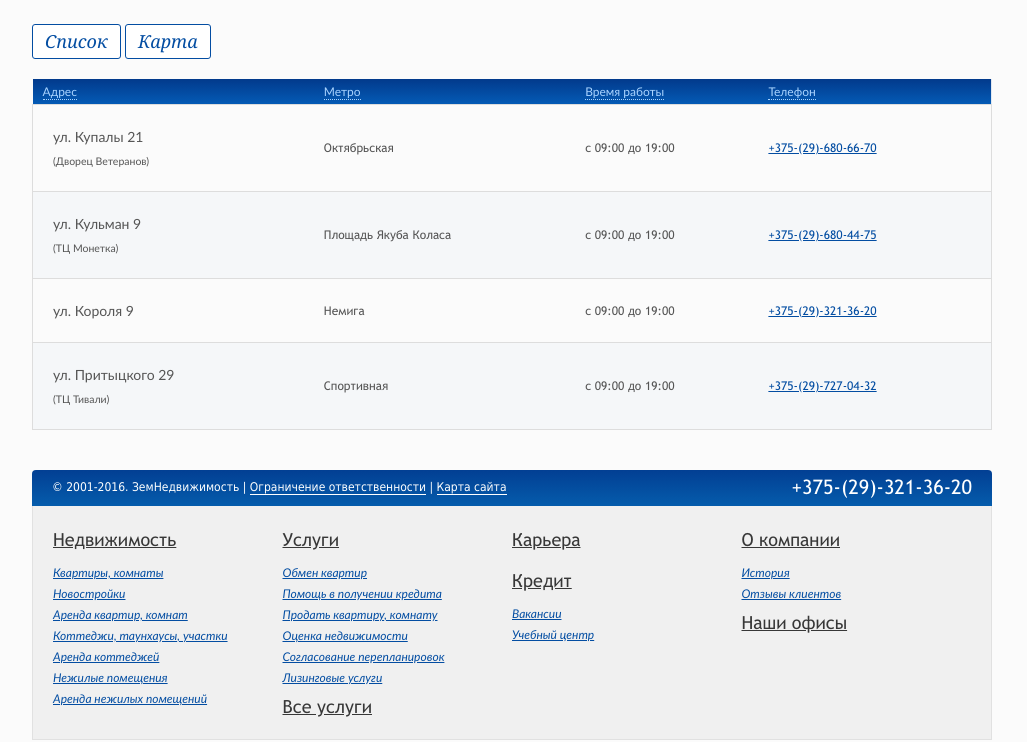
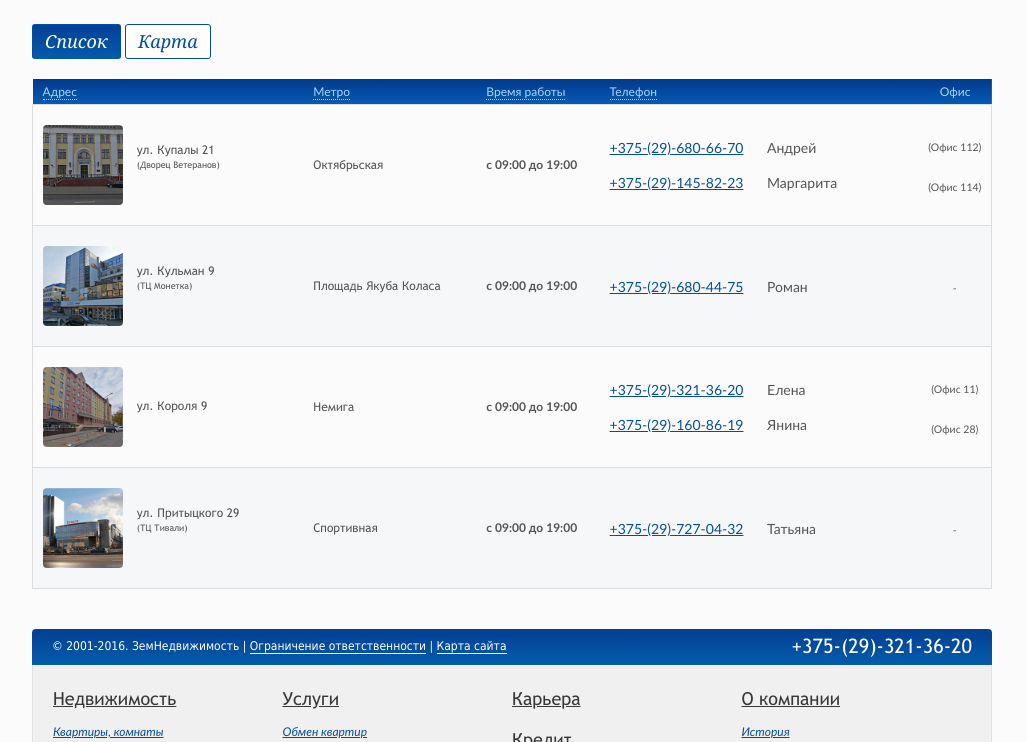
Before and after one commit to iLunts/incom, a website: page index.html at #/offices in a window 1280 px wide. Shown: the part 351-1093 px from the top of the page, without its empty margins (128-1155 px from the left). Drawn offline with nearby package versions, Linux system fonts and the light colour scheme; files whose address does not match are found by name.

Commit message:
Fixed office information

```diff
--- a/Content/less/components/button.less
+++ b/Content/less/components/button.less
@@ -117,7 +117,8 @@
         font-style: italic;
         font-family: Georgia,serif;
 
-        &:hover{
+        &:hover,
+        &.active{
             background: #055bab;
             color: #ffffff !important;
             border-bottom: 1px solid #055aab;
--- a/Content/less/main.less
+++ b/Content/less/main.less
@@ -124,6 +124,23 @@ p{
     }
 }
 
+// *******************************************
+//                Office
+// *******************************************
+.office{
+
+    // Element 'offica__title'
+    &__title{
+        margin-left: 10px;
+        display: inline-block;
+    }
+
+    // Element 'office__img'
+    &__img{
+        display: inline-block;
+        margin-left: 10px;
+    }
+}
 
 // *******************************************
 //                Footer
--- a/Scripts/app.js
+++ b/Scripts/app.js
@@ -44,10 +44,20 @@ app.controller("newbuildController", function ($scope) { });
 app.controller("searchController", function ($scope) { });
 app.controller("officesController", function ($scope) {
     $scope.offices = [
-        {adress: 'ул. Купалы 21', place: '(Дворец Ветеранов)', metro: 'Октябрьская', workStart: '09:00', workEnd: '19:00', phone: '+375-(29)-680-66-70' },
-        {adress: 'ул. Кульман 9', place: '(ТЦ Монетка)', metro: 'Площадь Якуба Коласа', workStart: '09:00', workEnd: '19:00', phone: '+375-(29)-680-44-75' },
-        {adress: 'ул. Короля 9', place: '', metro: 'Немига', workStart: '09:00', workEnd: '19:00', phone: '+375-(29)-321-36-20' },
-        {adress: 'ул. Притыцкого 29', place: '(ТЦ Тивали)', metro: 'Спортивная', workStart: '09:00', workEnd: '19:00', phone: '+375-(29)-727-04-32' }
+        {photo: '/content/img/office/yanki.jpg', adress: 'ул. Купалы 21', place: '(Дворец Ветеранов)', metro: 'Октябрьская', workStart: '09:00', workEnd: '19:00', phones: [
+            {office: '(Офис 112)', phone: '+375-(29)-680-66-70', author: 'Андрей'},
+            {office: '(Офис 114)', phone: '+375-(29)-145-82-23', author: 'Маргарита'}
+        ] },
+        {photo: '/content/img/office/kylman9.jpg', adress: 'ул. Кульман 9', place: '(ТЦ Монетка)', metro: 'Площадь Якуба Коласа', workStart: '09:00', workEnd: '19:00', phones: [
+            {office: '-', phone: '+375-(29)-680-44-75', author: 'Роман'}
+        ] },
+        {photo: '/content/img/office/korola.jpg', adress: 'ул. Короля 9', place: '', metro: 'Немига', workStart: '09:00', workEnd: '19:00', phones: [
+            {office: '(Офис 11)', phone: '+375-(29)-321-36-20', author: 'Елена'},
+            {office: '(Офис 28)', phone: '+375-(29)-160-86-19', author: 'Янина'}
+        ] },
+        {photo: '/content/img/office/pritickogo29.jpg', adress: 'ул. Притыцкого 29', place: '(ТЦ Тивали)', metro: 'Спортивная', workStart: '09:00', workEnd: '19:00', phones: [
+            {office: '-', phone: '+375-(29)-727-04-32', author: 'Татьяна'}
+        ] }
     ];
 
     $scope.isOpenMode = 'list';
--- a/index.html
+++ b/index.html
@@ -152,7 +152,7 @@
                         </ul>
                     </div>
                 </li>
-                <li><a href="#/offices" class="active">Наши офисы</a></li>
+                <li><a href="#/offices">Наши офисы</a></li>
             </ul>
         </div>
     </nav>
--- a/views/offices.html
+++ b/views/offices.html
@@ -46,6 +46,7 @@
                     <th><a href="#/">Метро</a></th>
                     <th><a href="#/">Время работы</a></th>
                     <th><a href="#/">Телефон</a></th>
+                    <th class="text--center">Офис</th>
                 </tr>
             </thead>
 
@@ -53,17 +54,29 @@
                 <tr data-ng-repeat="item in offices">
                     <td>
                         <div class="margin--v">
-                            <p class="margin--left">
-                                <span>{{item.adress}}</span><br>
-                                <small class="text--small">{{item.place}}</small>
-                            </p>
+                            <!-- <p class="margin--left"> -->
+                                <img src="{{item.photo}}" class="office__img border--radius" width="80" alt="Офис ЗемНедвижимости на {{item.adress}}">
+                                <div class="office__title">
+                                    <span>{{item.adress}}</span><br>
+                                    <small class="text--small">{{item.place}}</small>
+                                </div>
+                            <!-- </p> -->
                         </div>
                     </td>
                     <td>
                         {{item.metro}}
                     </td>
-                    <td>c {{item.workStart}} до {{item.workEnd}}</td>
-                    <td><a data-ng-href="tel:{{item.phone}}">{{item.phone}}</a></td>
+                    <td class="text--bold">c {{item.workStart}} до {{item.workEnd}}</td>
+                    <td>
+                        <p class="margin--reset" data-ng-repeat="itemSec in item.phones">
+                            <a data-ng-href="tel:{{itemSec.phone}}">{{itemSec.phone}}</a>&nbsp;<span class="margin--left">{{itemSec.author}}</span>
+                        </p>
+                    </td>
+                    <td class="text--center">
+                        <p data-ng-repeat="itemSec in item.phones">
+                            <small class="text--small">{{itemSec.office}}</small>
+                        </p>
+                    </td>
                 </tr>
             </tbody>
         </table>
```
Also changed, not shown: Content/css/components/button.css, Content/css/main.css, Content/img/office/korola.jpg (added), Content/img/office/kylman9.jpg (added), Content/img/office/pritickogo29.jpg (added), Content/img/office/yanki.jpg (added).
